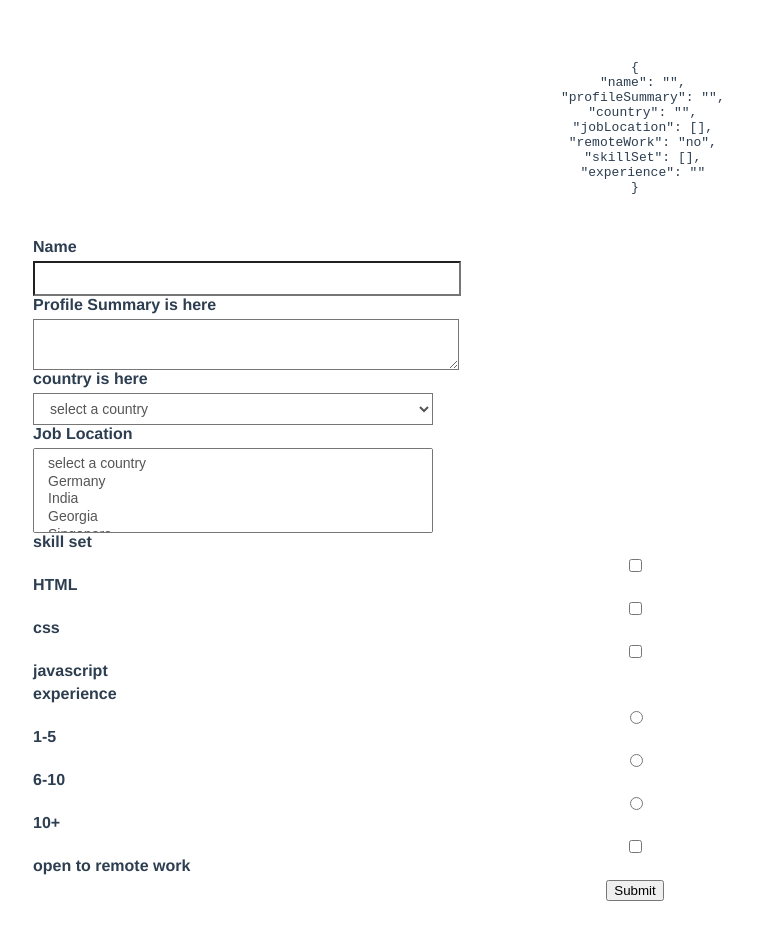
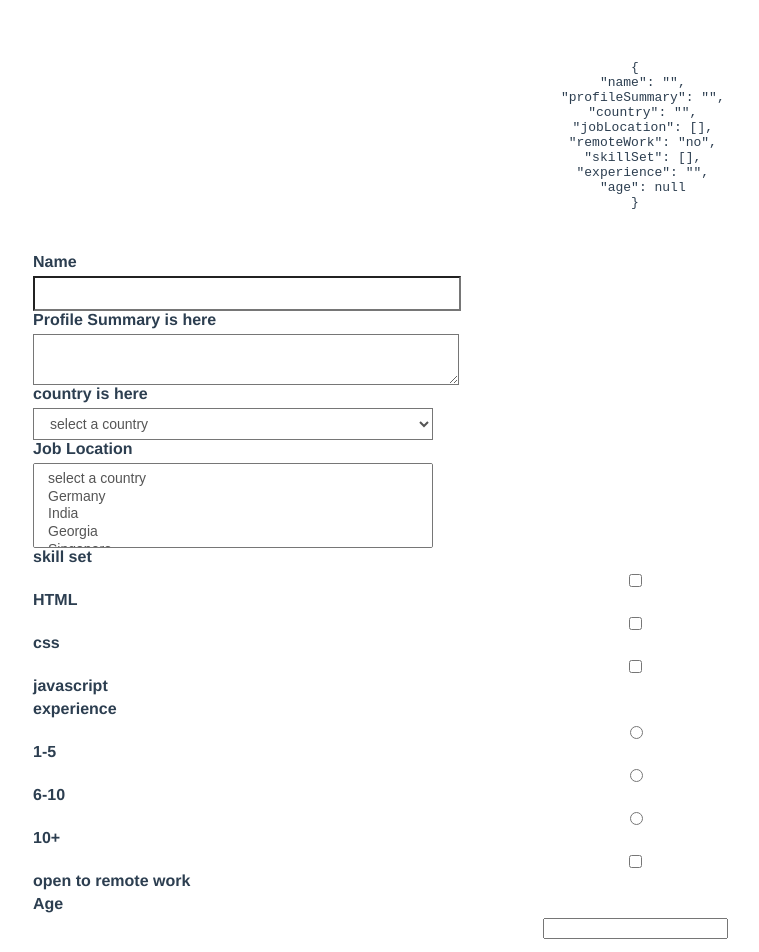
Before and after one commit to shengo333/hello-vue3, a Vue app: page / in a window 1280 px wide. Shown: the top 952 px of the page, without its empty margins (5-764 px from the left). Built offline with nearby package versions, Linux system fonts and the light colour scheme.

Commit message:
event modifires

```diff
--- a/src/App.vue
+++ b/src/App.vue
@@ -1,10 +1,10 @@
 <template>
   <div>
     <pre>{{JSON.stringify(formValues,null,2)}}</pre>
-    <form @submit="submitForm">
+    <form @submit.prevent="submitForm">
       <div>
         <label for="name">Name</label>
-        <input type="text" id="name" v-model="formValues.name">
+        <input type="text" id="name" v-model.trim.lazy="formValues.name">
       </div>
       <div>
         <label for="profile">Profile Summary is here</label>
@@ -57,8 +57,13 @@
         <label for="remoteWork"> open to remote work</label>
       </div>
       <div>
+
+        <label for="age"> Age </label>
+        <input @keyup.enter="submitForm" type="number" id="age" v-model.number="formValues.age">
+      </div>
+      <!-- <div>
         <button>Submit</button>
-      </div>
+      </div> -->
 
     </form>
 
@@ -79,13 +84,13 @@
         jobLocation: [],
         remoteWork: 'no',
         skillSet:[],
-        experience: ''
+        experience: '',
+        age: null
       }
     }
   },
   methods:{
-    submitForm(event){
-      event.preventDefault()
+    submitForm(){
       console.log('Form values name is this one and the rest if inputed data', this.formValues)
     }
   }
```
